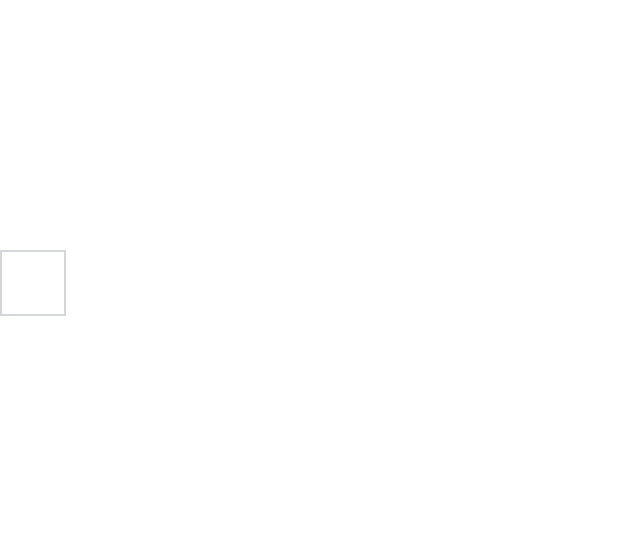
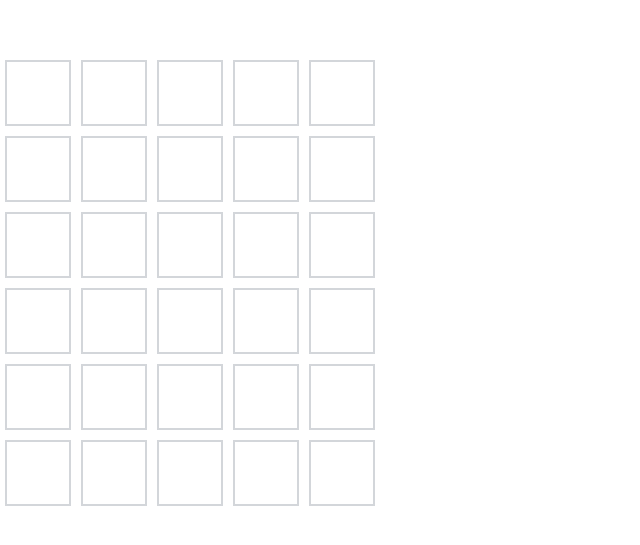
Before and after one commit to lraganit-star/wordle-solver, a React (Vite) app in the folder wordle_solver/: page / in a window 1280 px wide. Shown: the part 117-662 px from the top of the page, without its empty margins (0-640 px from the left). Built offline with nearby package versions, Linux system fonts and the light colour scheme.

Commit message:
Board for UI added

```diff
--- a/wordle_solver/src/App.css
+++ b/wordle_solver/src/App.css
@@ -3,4 +3,18 @@
   width: 62px;
 
   border: 2px solid #d3d6da;
+  justify-content: center;
+
+  margin: 5px;
+
 }
+
+#word {
+  display: flex;
+
+}
+
+#board {
+  display: flex;
+  flex-direction: column;
+}
--- a/wordle_solver/src/App.jsx
+++ b/wordle_solver/src/App.jsx
@@ -1,32 +1,34 @@
 import { useState } from "react";
 import "./App.css";
 
-// function Board() {
-//   return (
-//     <>
-//       <div id="board">
-//         <div id="firstWord"></div>
-//         <div id="secondWord"></div>
-//         <div id="thirdWord"></div>
-//         <div id="fourthWord"></div>
-//         <div id="fifthWord"></div>
-//         <div id="sixthWord"></div>
-//       </div>
-//     </>
-//   );
-// }
+function Board() {
+  return (
+    <>
+      <div id="board">
+        <Word id="firstword"></Word>
+        <Word id="secondword"></Word>
+        <Word id="thirdword"></Word>
+        <Word id="fourthword"></Word>
+        <Word id="fifthword"></Word>
+        <Word id="sixthword"></Word>
+      </div>
+    </>
+  );
+}
 
-// function Word() {
-//   return (
-//     <>
-//       <div id="firstletter"></div>
-//       <div id="secondletter"></div>
-//       <div id="thirdletter"></div>
-//       <div id="fourthletter"></div>
-//       <div id="fifthletter"></div>
-//     </>
-//   );
-// }
+function Word() {
+  return (
+    <>
+      <div id="word">
+        <Letter id="firstletter" />
+        <Letter id="secondletter" />
+        <Letter id="thirdletter" />
+        <Letter id="fourthletter" />
+        <Letter id="fifthletter" />
+      </div>
+    </>
+  );
+}
 
 function Letter() {
   return (
@@ -36,4 +38,4 @@ function Letter() {
   );
 }
 
-export default Letter;
+export default Board;
```
